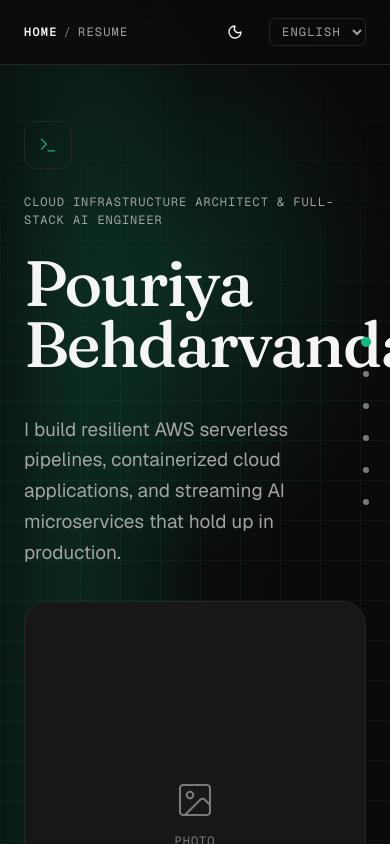
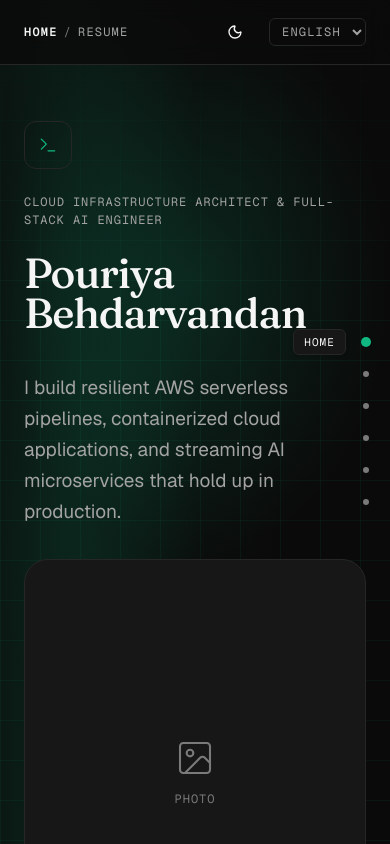
Before and after one commit to Behdarvandan/pouriya-portfolio, a Next.js app: page /en in a window 390 px wide. Shown: the top 844 px of the page. Built offline with nearby package versions, Linux system fonts and the light colour scheme.

Commit message:
fix: properly responsive hero name wrapping and dot-nav tooltip visibility across breakpoints

```diff
--- a/src/app/globals.css
+++ b/src/app/globals.css
@@ -26,17 +26,35 @@
      ~1.4 editorial ratio (wider than a musical major-third) so headline
      sizes read as deliberately oversized rather than incrementally bigger.
      Tokens only — nothing below consumes them yet. */
-  /* --text-display's reference range is wider than the rest (400-6000, not
-     400-1600). Faz 6.3 hit two overflow rounds against the hero's actual
-     (unbreakable) surname: 1600px reached ~93% of 140px already at an
-     ordinary 1440px laptop width, and a first widening to 2800px still left
-     only single-digit-percent margin there. This range keeps the same
-     64px/140px endpoints but reaches them far more gradually, landing at
-     ~78px at the 1440px reference — a ~15% width margin under the longest
-     word at hero.tsx's current grid proportions (verified empirically, not
-     just computed, since font metrics vary by browser/OS). Revisit the
-     margin if the grid ratio in hero.tsx changes. */
-  --text-display: clamp(4rem, 3.6607rem + 1.3571vw, 8.75rem); /* 64px -> 140px */
+  /* --text-display, Faz 6.11 rewrite: the Faz 6.3/6.4 versions of this
+     token (most recently clamp(4rem, ..., 8.75rem), 64px -> 140px over a
+     400-6000px reference range) never actually had a safe margin — they
+     only ever got EMPIRICALLY checked at one width (1440px) each time.
+     Measuring properly this time: hero.tsx's name column is capped at
+     max-w-xl (576px) from 640px viewport up (below that, shell's own
+     inline padding is the binding constraint instead), and "Behdarvandan"
+     — the longer of the two words, and the one that actually decides this
+     — renders at 6.7023px of width per 1px of font-size in Fraunces/500/
+     tracking-tight (measured directly in a real browser: a detached span
+     cloning the h1's computed font-family/weight/letter-spacing, sized to
+     100px, then read back via getBoundingClientRect — not estimated).
+     That number turns "does it fit" into a straight line, and checking it
+     against the container width at every relevant viewport (320, 375,
+     500, 640, 768, 900, 1024 — including the dip right at the lg
+     breakpoint, where the two-column grid math briefly narrows the column
+     below its own 576px cap before it recovers — 1114, 1440, 1920) is
+     what the endpoints below solve for: >= ~11% clearance at the extreme
+     mobile floor, >= ~18% everywhere else, including that 1024px dip.
+     The previous version's ceiling (140px) was never reachable at any
+     realistic width anyway (only ~78px actually rendered at 1440px,
+     ~84.6px at 1920px, both already inside single-digit margin against
+     576px) — this instead ramps to its real ceiling by 640px and holds
+     it flat forever after, because the container itself never grows past
+     576px no matter how wide the viewport gets, so there's nothing to
+     keep scaling toward. Re-measure (the same detached-span technique
+     above) if the name, font, weight, tracking, or hero grid proportions
+     ever change — none of this transfers to a different word. */
+  --text-display: clamp(2.25rem, 0.5rem + 8.75vw, 4rem); /* 36px -> 64px, ramp complete by 640px viewport */
   --text-h1: clamp(2.75rem, 2.33rem + 1.67vw, 4rem); /* 44px -> 64px */
   /* max bumped 44px -> 48px (Faz 6.10): ssamilg.dev's reference uses a flat
      48px for every non-hero section title — this keeps ours fluid but lands
--- a/src/components/hero.tsx
+++ b/src/components/hero.tsx
@@ -20,6 +20,15 @@ import { HeroRevealGroup, HeroRevealItem, HeroScrollIndicator } from "./motion/h
 export async function Hero() {
   const locale = (await getLocale()) as Locale;
   const t = await getTranslations("Hero");
+
+  // Faz 6.11: split so each name part is its own block-level line — with
+  // --text-display's clamp() now safely fit to the longer word (see
+  // globals.css), the layout no longer needs "wherever the browser
+  // happens to wrap it" (text-balance's job); it needs a fixed, known
+  // 2-line shape so overflow-wrap/word-break below have exactly one word
+  // each to protect, never a mid-word break point to consider.
+  const [firstName, ...restName] = portfolio.name.split(" ");
+  const surname = restName.join(" ");
 
   return (
     <section id="top" className="relative overflow-hidden">
@@ -61,8 +70,9 @@ export async function Hero() {
           </HeroRevealItem>
 
           <HeroRevealItem>
-            <h1 className="text-balance font-display text-display font-medium leading-[0.95] tracking-tight text-ink [overflow-wrap:normal]">
-              {portfolio.name}
+            <h1 className="font-display text-display font-medium leading-[0.95] tracking-tight text-ink [overflow-wrap:normal] [word-break:keep-all]">
+              <span className="block">{firstName}</span>
+              <span className="block">{surname}</span>
             </h1>
           </HeroRevealItem>
 
--- a/src/components/scroll-dots.tsx
+++ b/src/components/scroll-dots.tsx
@@ -42,6 +42,19 @@ type SectionId = (typeof SECTION_IDS)[number];
  *    translate-x slide, since translate-x is a physical direction and this
  *    codebase's other RTL-sensitive spots (fa locale) use logical
  *    properties throughout — a scale reveal has no direction to get wrong.
+ *
+ * Faz 6.12: `:hover` alone leaves the tooltip permanently invisible on
+ * touch — there's no pointer sitting over a dot to trigger it, tap or not.
+ * Gating on the *input capability* (`(hover: none)`, not a screen-width
+ * breakpoint) rather than adding a tap handler: a screen-width check would
+ * mislabel a large touchscreen (e.g. a tablet above whatever breakpoint)
+ * as "desktop", and a tap-to-reveal handler would turn the dot's first tap
+ * into "show tooltip" instead of "navigate", delaying the one thing a tap
+ * is actually for. `(hover: none)` asks the right question directly — can
+ * this pointer hover at all — and, only for the currently-active dot,
+ * forces the label permanently visible there instead of waiting for a
+ * hover that will never come. Inactive dots stay unlabeled on touch, same
+ * as the reference's hover-only-on-desktop intent.
  */
 export function ScrollDots() {
   const { scrollY } = useScroll();
@@ -93,7 +106,11 @@ export function ScrollDots() {
                     carries this to screen readers. */}
                 <span
                   aria-hidden="true"
-                  className="pointer-events-none absolute end-full me-3 origin-[100%_center] scale-90 whitespace-nowrap rounded-md border border-edge bg-panel px-2.5 py-1 font-mono text-[11px] uppercase tracking-widest text-ink opacity-0 shadow-sm transition-all duration-300 ease-[cubic-bezier(0.4,0,0.2,1)] group-hover:scale-100 group-hover:opacity-100"
+                  className={`pointer-events-none absolute end-full me-3 origin-[100%_center] scale-90 whitespace-nowrap rounded-md border border-edge bg-panel px-2.5 py-1 font-mono text-[11px] uppercase tracking-widest text-ink opacity-0 shadow-sm transition-all duration-300 ease-[cubic-bezier(0.4,0,0.2,1)] group-hover:scale-100 group-hover:opacity-100 ${
+                    isActive
+                      ? "[@media(hover:none)]:scale-100 [@media(hover:none)]:opacity-100"
+                      : ""
+                  }`}
                 >
                   {labels[id]}
                 </span>
```
